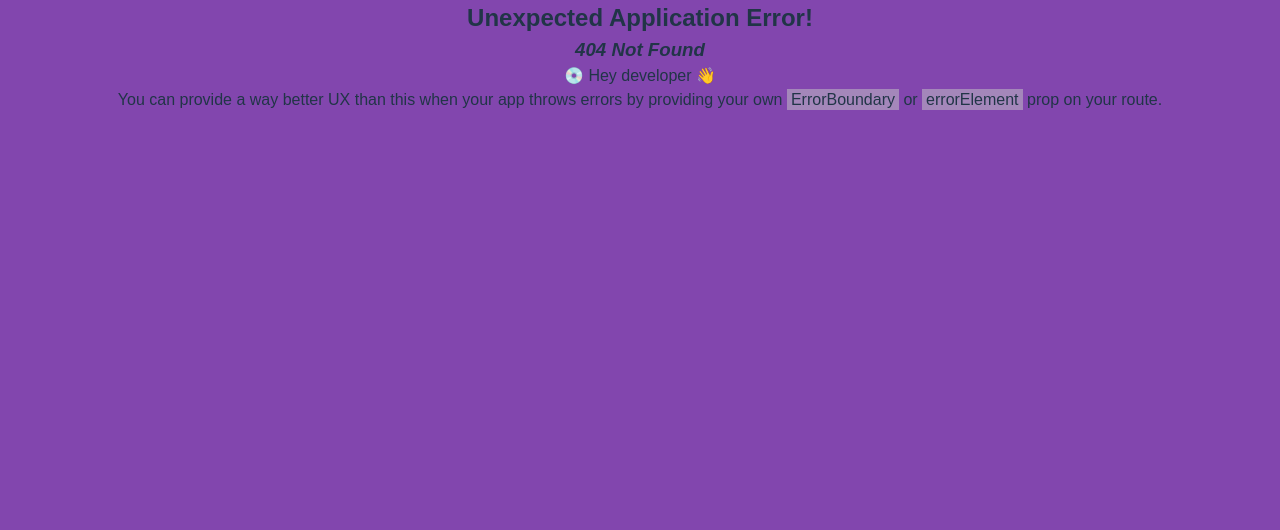
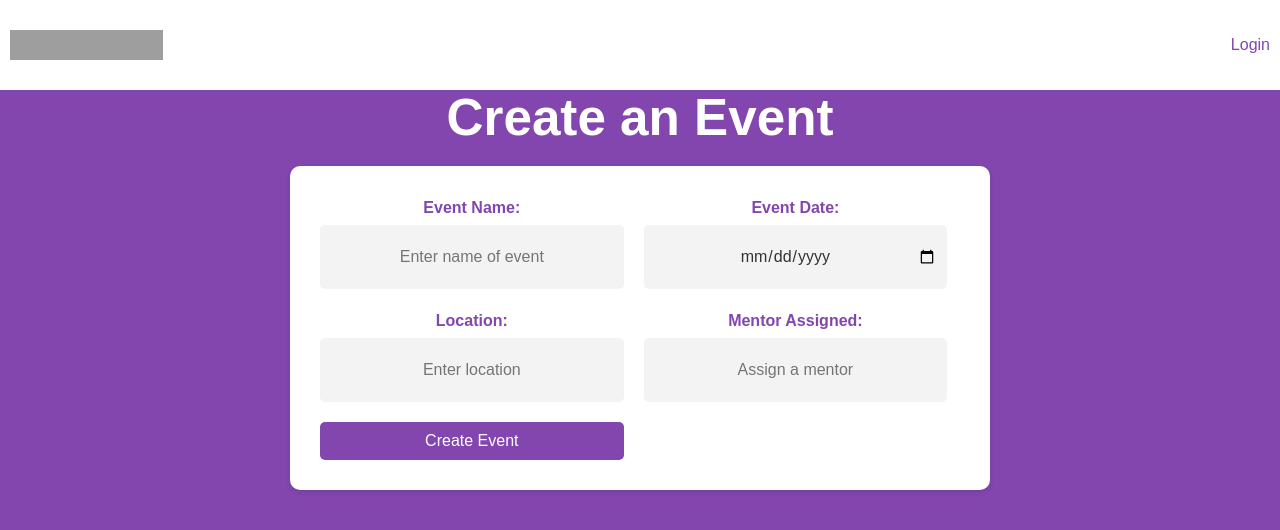
Before and after one commit to SheCodesAus/select_stars_group_2023_frontend, a React (Vite) app in the folder selectstars/: page /event in a window 1280 px wide. Before the commit this address had no page. Shown: the top 530 px of the page. Built offline with nearby package versions, Linux system fonts and the light colour scheme; grey boxes are pictures that could not be loaded.

Commit message:
Created Event Form

```diff
--- a/selectstars/src/App.jsx
+++ b/selectstars/src/App.jsx
@@ -6,6 +6,7 @@ import reactLogo from './assets/react.svg'
 import viteLogo from '/vite.svg'
 import LoginForm from './components/LoginPage/loginform';
 import CreateUserForm from './components/CreateUserForm/CreateUserForm';
+import CreateEventForm from './components/CreateEventForm/createEventForm';
 import Nav from './components/Nav/Nav';
 
 const HeaderLayout = () => {
@@ -33,6 +34,11 @@ const router = createBrowserRouter([
         path: '/register',
         element: <CreateUserForm />,
       },
+
+      {
+        path: '/event',
+        element: <CreateEventForm />,
+      },
     ]
   }
 
--- a/selectstars/src/components/CreateEventForm/createEventForm.css
+++ b/selectstars/src/components/CreateEventForm/createEventForm.css
@@ -0,0 +1,77 @@
+* {
+    box-sizing: border-box;
+    margin: 0;
+    padding: 0;
+    font-family: Arial, sans-serif;
+}
+
+body {
+    background-color: #8246AE;
+}
+
+form {
+    margin: 20px auto;
+    max-width: 700px;
+    padding: 20px;
+    border-radius: 10px;
+    box-shadow: 0 2px 5px rgba(0, 0, 0, 0.1);
+    background-color: white;
+    display: flex;
+    flex-wrap: wrap;
+}
+
+h1 {
+    color: white;
+    text-align: center;
+    margin-bottom: 20px;
+}
+
+.eventField {
+    margin: 10px;
+    width: 46%;
+    text-align: center;
+}
+
+label {
+    display: block;
+    margin-bottom: 5px;
+    font-weight: bold;
+    color: #8246ae;
+}
+
+input {
+    width: 100%;
+    border: none;
+    border-radius: 5px;
+    padding: 10px;
+    font-size: 16px;
+    color: #333;
+    background-color: #f3f3f3;
+}
+
+button[type="submit"] {
+    display: block;
+    width: 100%;
+    border: none;
+    border-radius: 5px;
+    padding: 10px;
+    font-size: 16px;
+    color: #fff;
+    background-color: #8246ae;
+    cursor: pointer;
+}
+
+button[type="submit"]:hover {
+    background-color: #f3279a;
+}
+
+/* Responsive styles */
+@media screen and (max-width: 480px) {
+    form {
+        max-width: 100%;
+    }
+
+    .eventField {
+        width: 100%;
+    }
+}
--- a/selectstars/src/components/CreateEventForm/createEventForm.jsx
+++ b/selectstars/src/components/CreateEventForm/createEventForm.jsx
@@ -0,0 +1,65 @@
+import React, { useState } from "react";
+import { useNavigate } from "react-router-dom";
+import './createEventForm.css';
+
+function CreateEventForm() {
+    const [eventDetails, setEventDetails] = useState({
+        eventName: '',
+        eventDate: '',
+        eventLocation: '',
+
+    });
+
+    const navigate = useNavigate();
+
+    const handleChange = (event) => {
+        const { id, value } = event.target;
+        setEventDetails((prevDetails) => ({
+            ...prevDetails,
+            [id]: value
+        }));
+    };
+
+    const handleSubmit = (event) => {
+        event.preventDefault();
+        console.log('Entering event details', eventDetails);
+
+    };
+
+        return (
+            <div>
+                <h1>Create an Event</h1>
+
+                <form>
+                    <div className="eventField">
+                    <label htmlFor='event_name'>Event Name:</label>
+                    <input type="text" placeholder="Enter name of event" id="event_name" onChange={handleChange}/>
+                    </div>
+
+                    <div className="eventField">
+                    <label htmlFor='event_date'>Event Date:</label>
+                    <input type="date" placeholder="Enter date of event" id="event_date" onChange={handleChange}/>
+                    </div>
+
+                    <div className="eventField">
+                    <label htmlFor='location'>Location:</label>
+                    <input type="text" placeholder="Enter location" id="location" onChange={handleChange}/>
+                    </div>
+
+                    <div className="eventField">
+                    <label htmlFor='assigned_mentor'>Mentor Assigned:</label>
+                    <input type="text" placeholder="Assign a mentor" id="assigned_mentor" onChange={handleChange}/>
+                    </div>
+
+                    <div className='eventField'>
+                        <button type="submit" onClick={handleSubmit}>Create Event</button>
+                    </div>
+
+                </form>
+            </div>
+
+        )
+
+};
+
+export default CreateEventForm
```
Also changed, not shown: 1 other file (tests, documents, lock files or other folders).
